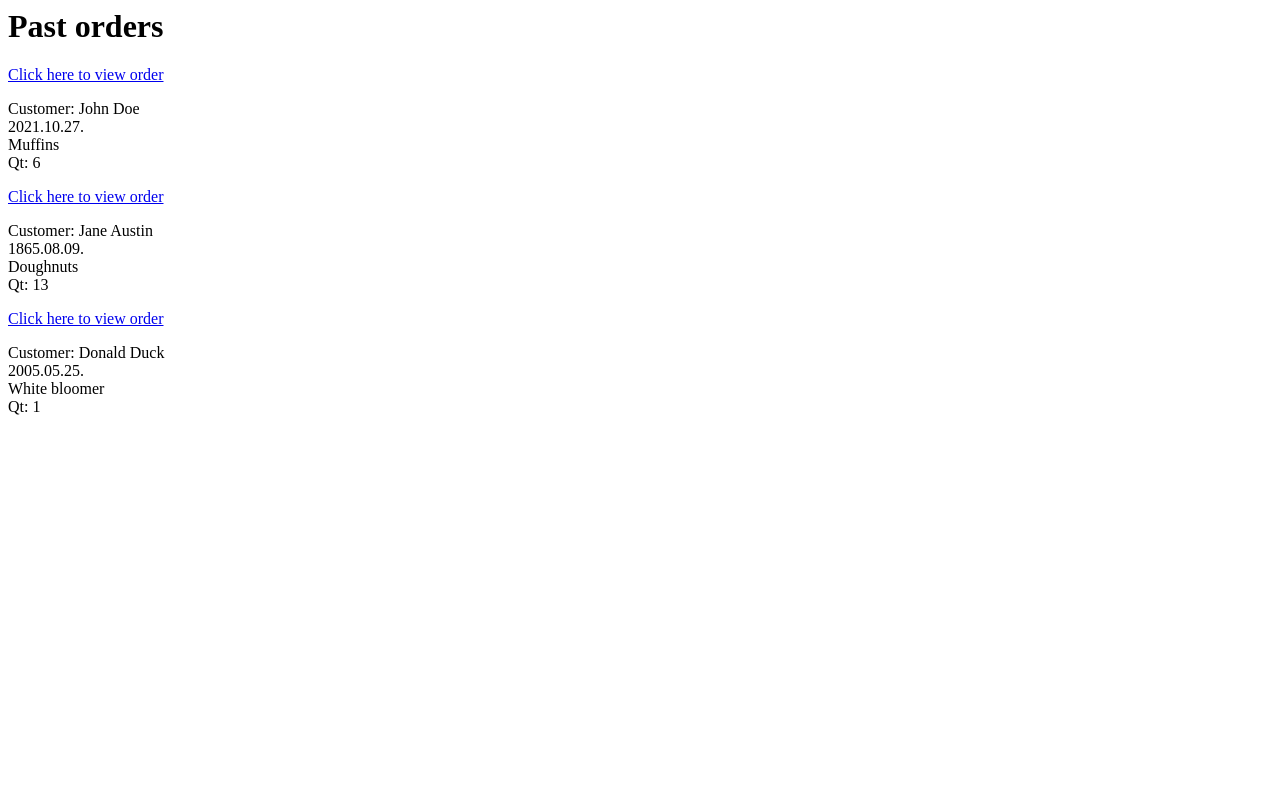
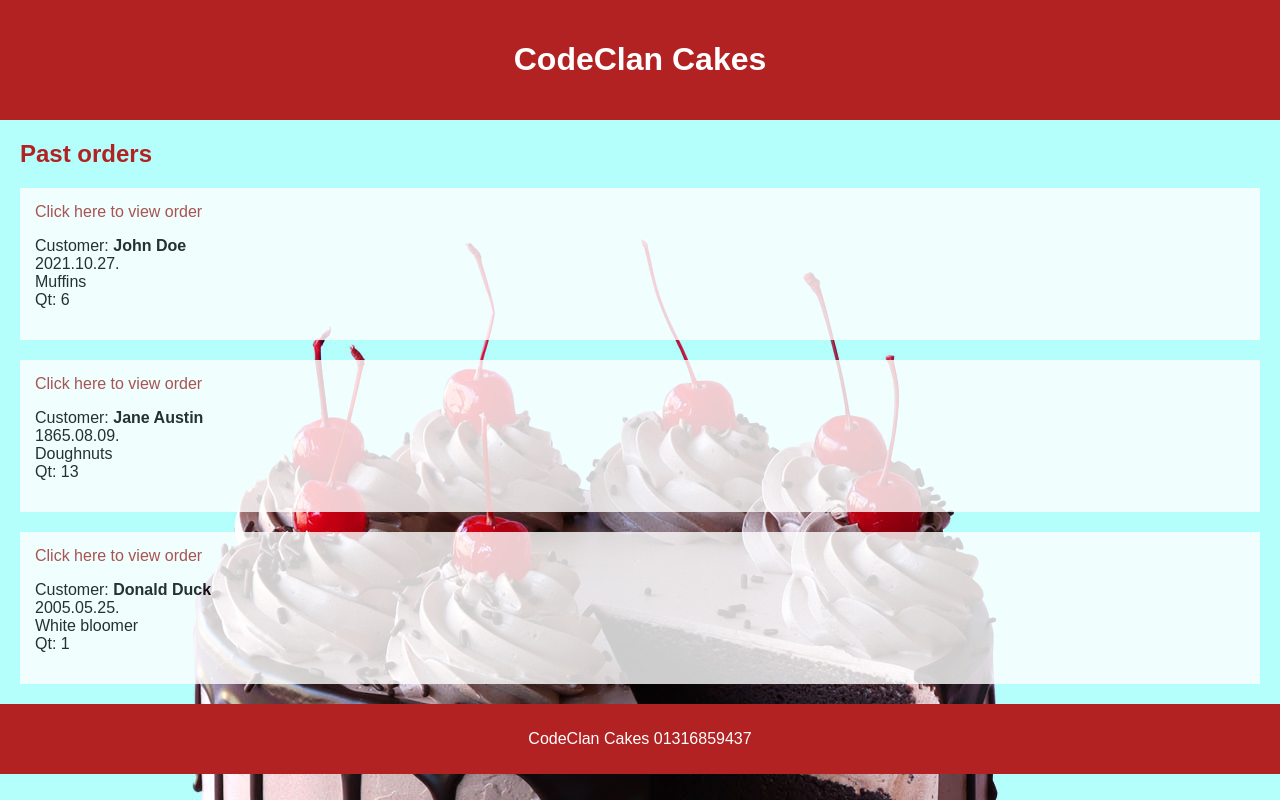
Before and after one commit to AnitaSafar/flask_lab, a Flask app: page /orders in a window 1280 px wide. Run offline with Flask 2, Linux system fonts and the light colour scheme.

Commit message:
styling done

```diff
--- a/models/cakes.py
+++ b/models/cakes.py
@@ -1,6 +1,6 @@
 from models.order import *
 
-order1 = Order("John Doe", "2021.10.27.", 6, "Muffins")
-order2 = Order("Jane Austin", "1865.08.09.", 13, "Doughnuts")
-order3 = Order("Donald Duck", "2005.05.25.", 1, "White bloomer")
+order1 = Order("John Doe", "2021.10.27.", 6, "Muffins", 1)
+order2 = Order("Jane Austin", "1865.08.09.", 13, "Doughnuts", 2)
+order3 = Order("Donald Duck", "2005.05.25.", 1, "White bloomer", 3)
 orders = [order1, order2, order3]
--- a/models/order.py
+++ b/models/order.py
@@ -1,7 +1,8 @@
 class Order():
 
-    def __init__(self, customer_name, order_date, quantity, item):
+    def __init__(self, customer_name, order_date, quantity, item, order_number):
         self.customer_name = customer_name
         self.order_date = order_date
         self.quantity = quantity
         self.item = item
+        self.order_number = order_number
--- /dev/null
+++ b/static/style.css
@@ -0,0 +1,36 @@
+header {
+    background-color:firebrick;
+    color: white;
+    text-align: center;
+    padding: 20px;
+}
+
+body {
+    margin: 0;
+    font-family: Arial, Helvetica, sans-serif;
+    background-image: url("Chocolate-Cake.jpg");
+}
+
+body > div {
+    margin: 20px;
+    background-color:white;
+    opacity: 80%;
+    padding: 15px;
+}
+
+body > h2 {
+    color: firebrick;
+    margin: 20px;
+}
+
+body > div > a {
+    color:brown;
+    text-decoration: none;
+}
+
+footer {
+    background-color: firebrick;
+    color: white;
+    text-align: center;
+    padding: 10px;
+}
--- a/templates/index.html
+++ b/templates/index.html
@@ -1,14 +1,18 @@
 <html>
     <head>
+        <link rel="stylesheet" href="{{ url_for('static', filename='style.css') }}">
         <title>{{ title }} - Orders</title>
     </head>
     <body>
-        <h1>Past orders</h1>
+        <header>
+            <h1>CodeClan Cakes</h1>
+        </header>
+        <h2>Past orders</h2>
         {% for order in orders %}
         <div>
-            <a href="/orders">Click here to view order</a>
+            <a href="/orders/{{ order.order_number }}">Click here to view order</a>
             <p>
-                Customer: {{ order.customer_name }}<br>
+                Customer: <b>{{ order.customer_name }}</b><br>
                 {{ order.order_date}}<br>
                 {{ order.item }}<br>
                 Qt: {{ order.quantity}}
@@ -16,4 +20,7 @@
         </div>
         {% endfor %}
     </body>
+    <footer>
+        <p>CodeClan Cakes 01316859437</p>
+    </footer>
 </html>
--- a/templates/order.html
+++ b/templates/order.html
@@ -9,7 +9,8 @@
                 Customer: {{ item.customer_name }}<br>
                 {{ item.order_date}}<br>
                 {{ item.item }}<br>
-                Qt: {{ item.quantity}}
+                Qt: {{ item.quantity }}
+
             </p>
         </div>
     </body>
```
Also changed, not shown: static/Chocolate-Cake.jpg (added).
